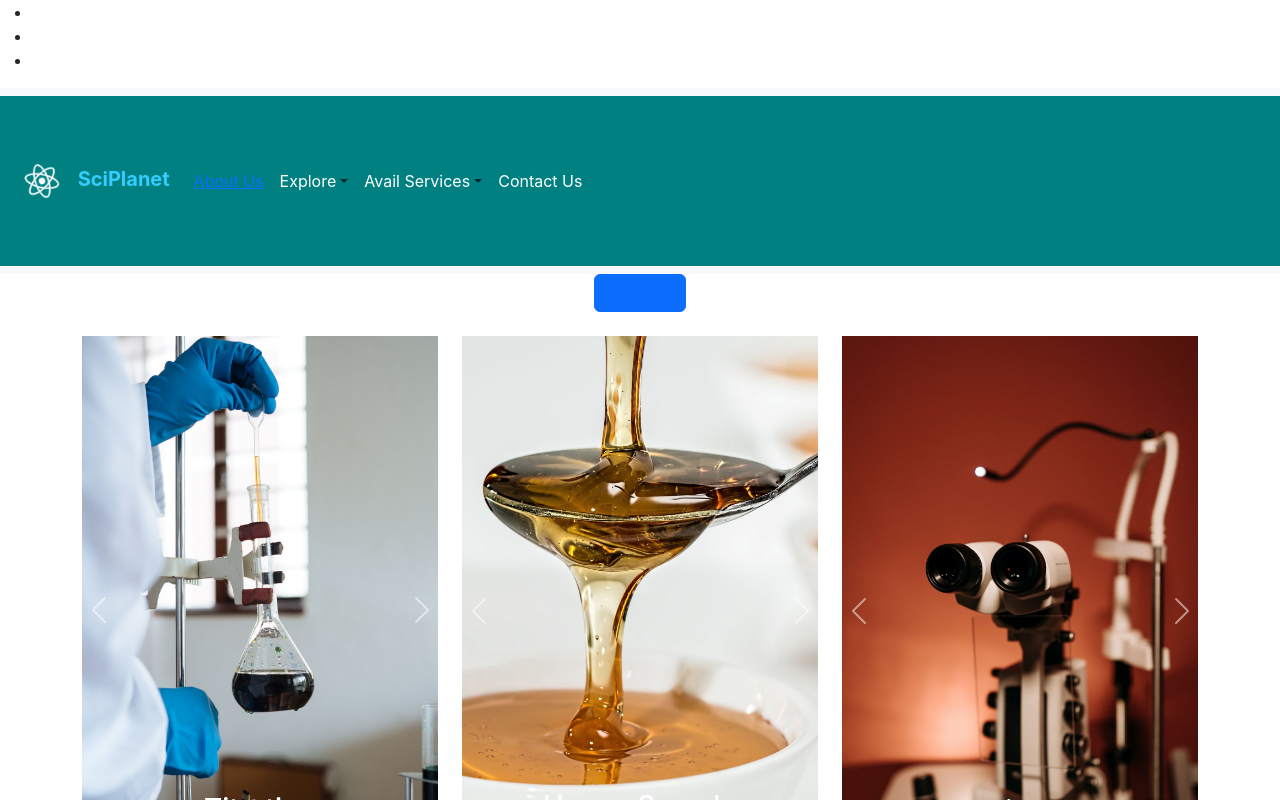
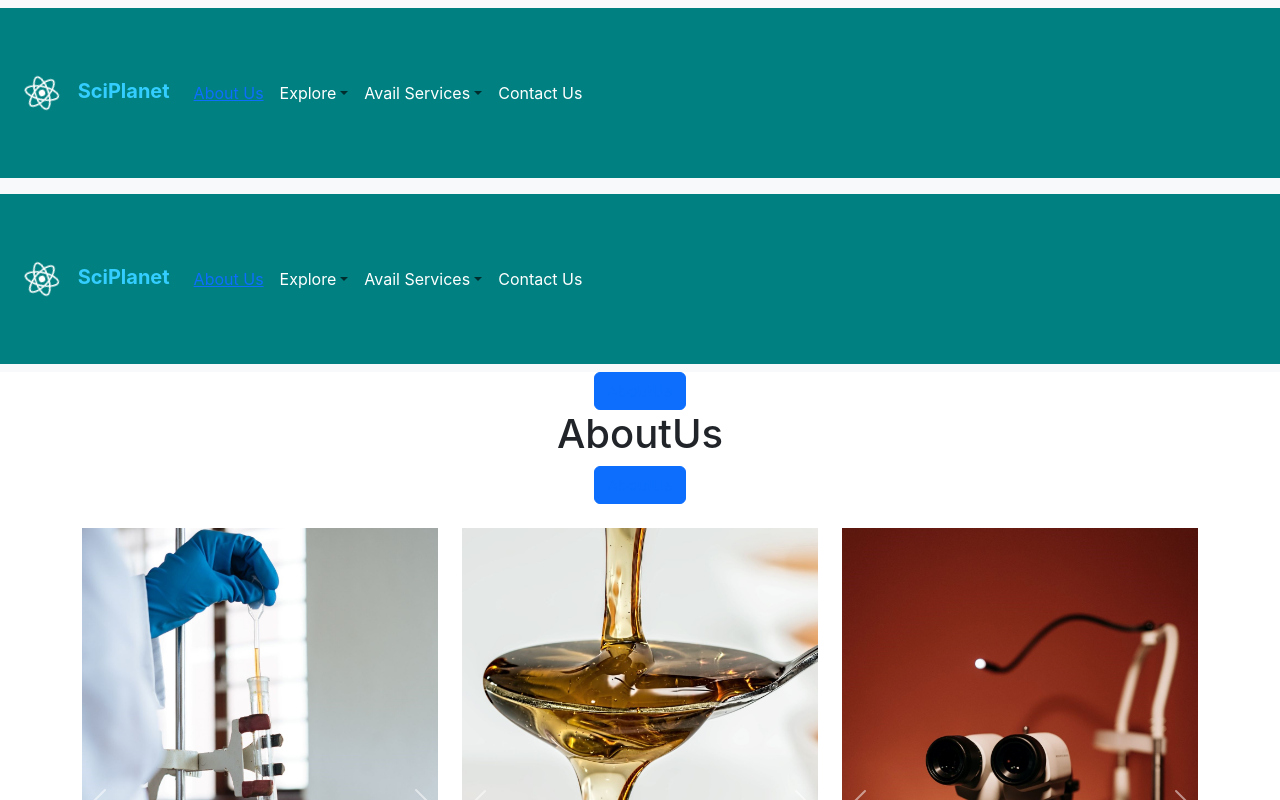
Before and after one commit to Saad-Rahman-Warsi/sciplanet, a React (Create React App) app: page /#/AboutUs in a window 1280 px wide. Shown: the top 800 px of the page. Built offline with nearby package versions, Linux system fonts and the light colour scheme.

Commit message:
Update PageHeader.js

```diff
--- a/src/PageHeader.js
+++ b/src/PageHeader.js
@@ -11,19 +11,7 @@ import logo from './logo.svg';
 function PageHeader() {
   return (
     <div>
-    <nav>
-        <ul>
-          <li>
-            <Link to="/"></Link>
-          </li>
-          <li>
-            <Link to="/AboutUs"></Link>
-          </li>
-          <li>
-            <Link to="/Facilities"></Link>
-          </li>
-        </ul>
-      </nav>
+
 
     <Navbar expand="lg" className="bg-body-tertiary">
       <Container fluid style={{
@@ -57,6 +45,7 @@ function PageHeader() {
         </Navbar.Collapse>
       </Container>
     </Navbar>
+    <Outlet />
     <Button variant="primary"><Link to="/AboutUs">AboutUs</Link></Button>{' '}
     </div>
   );
```
